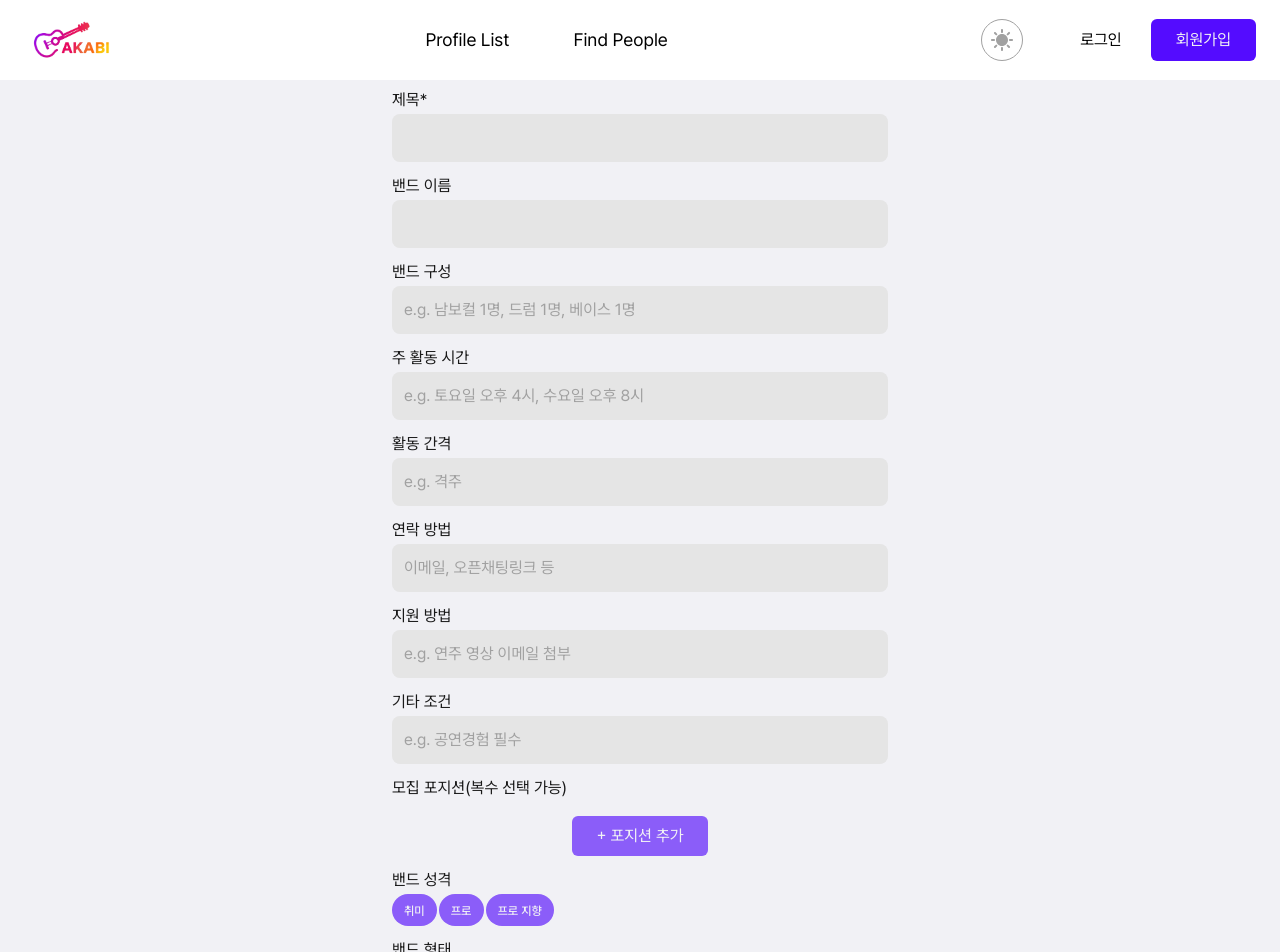
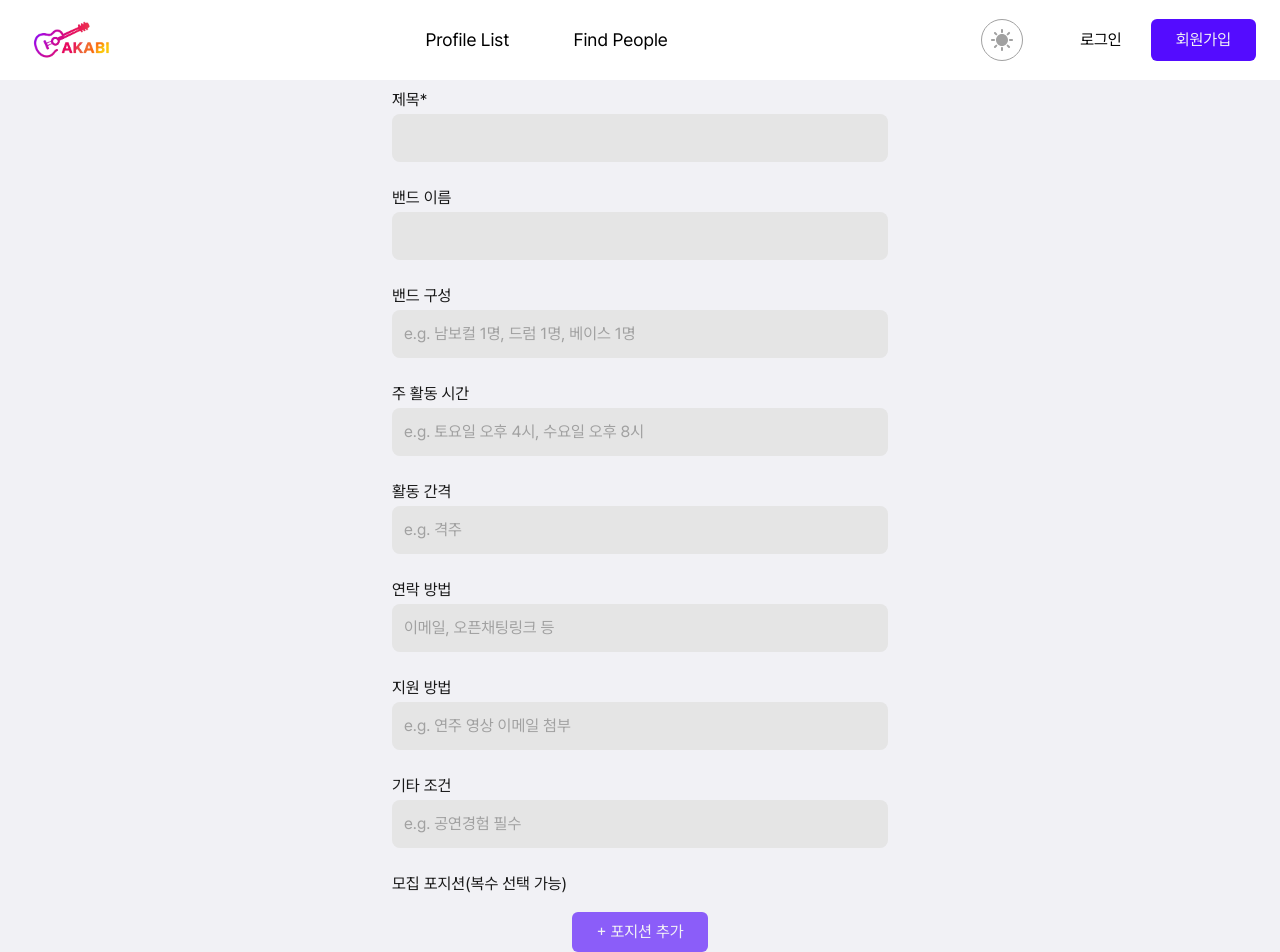
Before and after one commit to env-project/frontend, a React (Vite) app: page /recruitment-post/new-post in a window 1280 px wide. Shown: the top 952 px of the page. Built offline with nearby package versions, Linux system fonts and the light colour scheme.

Commit message:
#122 feat: 뱃지 색상 및 레이아웃 수정

```diff
--- a/src/components/BadgeCheckbox.tsx
+++ b/src/components/BadgeCheckbox.tsx
@@ -29,7 +29,9 @@ export default function BadgeCheckBox({
         color={"primary"}
         size={size}
         textVariant={textVariant}
-        className={cn("peer-checked:bg-primary-thick")}
+        className={cn(
+          "bg-neutral-300 text-text-primary  peer-checked:bg-primary-thick peer-checked:text-text-on-dark"
+        )}
       />
     </label>
   );
--- a/src/pages/recruitment-post/RecruitmentNewPost.tsx
+++ b/src/pages/recruitment-post/RecruitmentNewPost.tsx
@@ -136,7 +136,7 @@ export default function RecruitmentNewPost() {
   return (
     <div className="w-full bg-bg-primary flex justify-center text-text-primary">
       <form
-        className="flex flex-col items-center jsutify-start space-y-3 w-full p-2 max-w-lg"
+        className="flex flex-col items-center jsutify-start space-y-6 w-full p-2 max-w-lg"
         onSubmit={handleSubmit(onSubmit)}
       >
         <InputWithLabelContainer>
```
